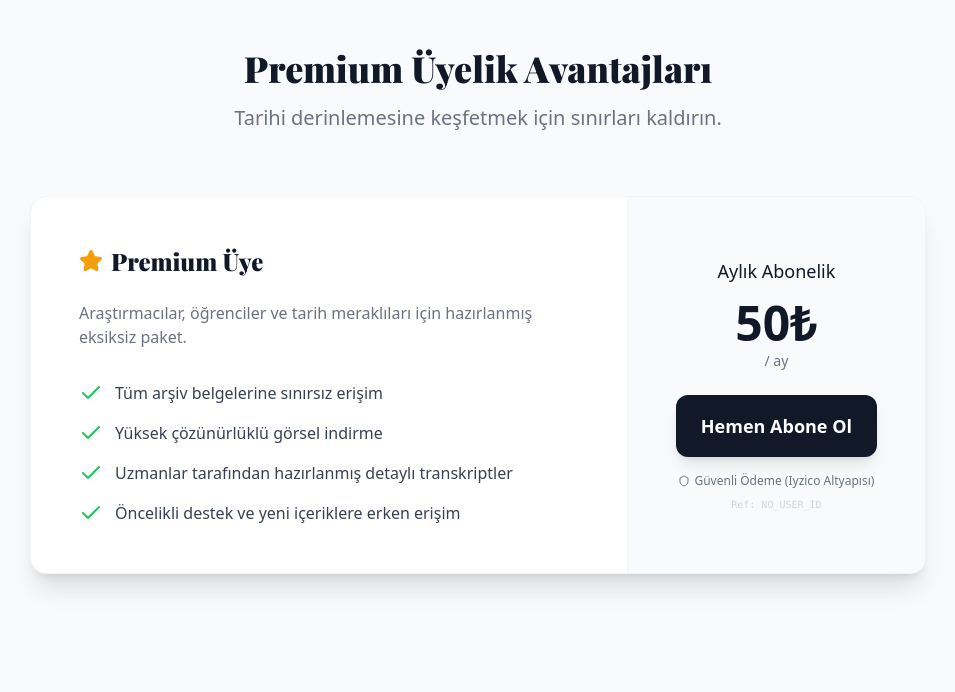
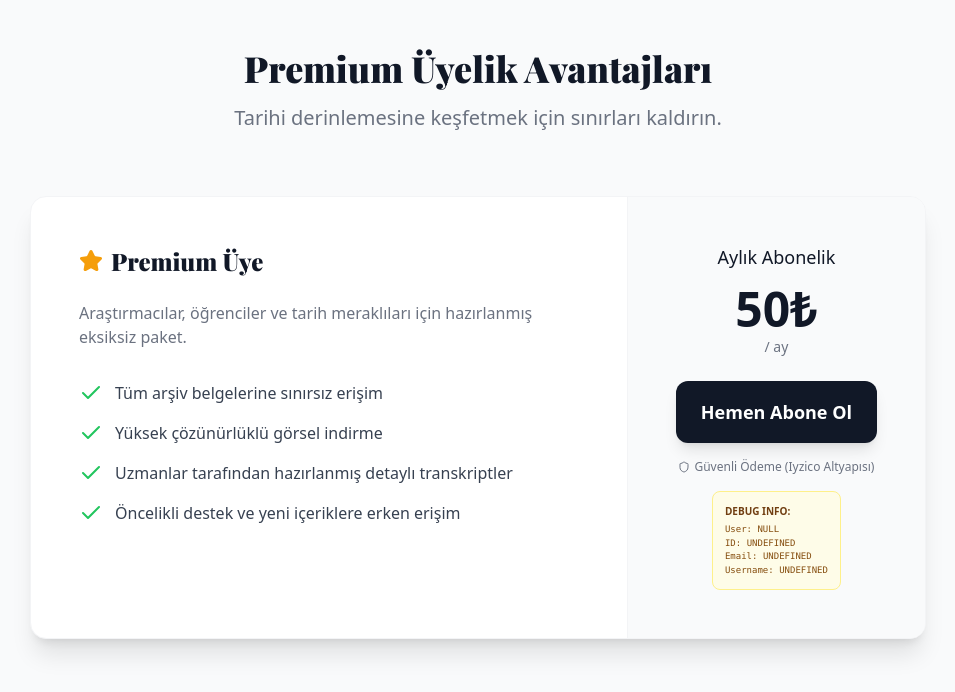
Before and after one commit to ilhancanbatmaz1/ottoman-archives, a React (Vite) app: page /premium in a window 1280 px wide. Shown: the top 692 px of the page, without its empty margins (162-1117 px from the left). Built offline with nearby package versions, Linux system fonts and the light colour scheme; no server answers; the database is empty.

Commit message:
Add visible user debug info to pricing page

```diff
--- a/src/pages/PricingPage.tsx
+++ b/src/pages/PricingPage.tsx
@@ -143,9 +143,21 @@ export const PricingPage = () => {
                         <div className="mt-4 text-xs text-gray-500 flex items-center gap-1">
                             <Shield size={12} /> Güvenli Ödeme (Iyzico Altyapısı)
                         </div>
-                        {/* DEBUG USER ID */}
-                        <div className="mt-2 text-[10px] text-gray-300 font-mono">
-                            Ref: {user?.id || 'NO_USER_ID'}
+                        {/* DEBUG USER INFO - VISIBLE */}
+                        <div className="mt-4 p-3 bg-yellow-50 border border-yellow-200 rounded-lg text-left">
+                            <p className="text-[10px] font-bold text-yellow-900 mb-1">DEBUG INFO:</p>
+                            <p className="text-[9px] text-yellow-800 font-mono break-all">
+                                User: {user ? 'Loaded' : 'NULL'}
+                            </p>
+                            <p className="text-[9px] text-yellow-800 font-mono break-all">
+                                ID: {user?.id || 'UNDEFINED'}
+                            </p>
+                            <p className="text-[9px] text-yellow-800 font-mono break-all">
+                                Email: {user?.email || 'UNDEFINED'}
+                            </p>
+                            <p className="text-[9px] text-yellow-800 font-mono break-all">
+                                Username: {user?.username || 'UNDEFINED'}
+                            </p>
                         </div>
                     </div>
                 </div>
```
